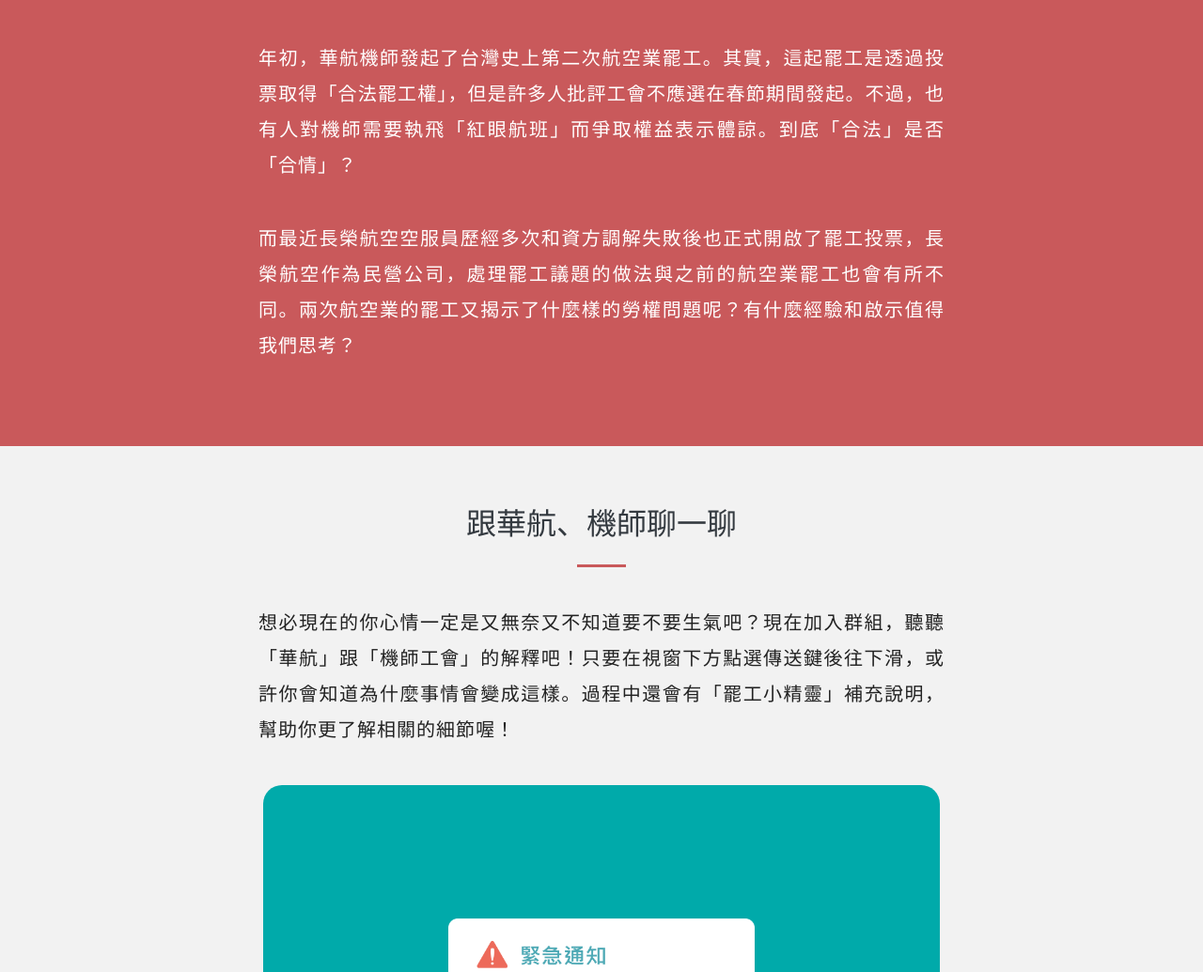
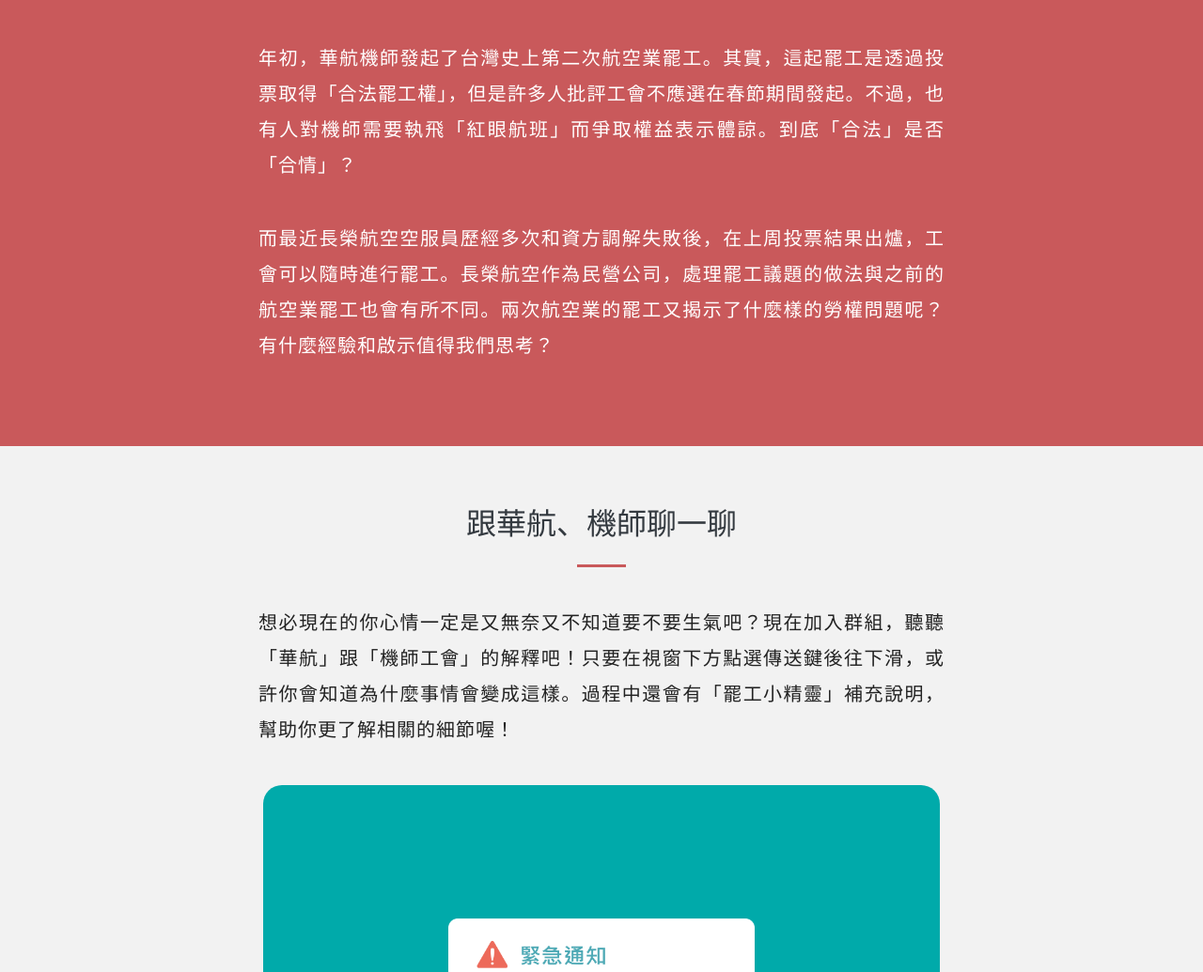
Before and after one commit to calumleung/china-airlines-industrial-action, a website with bundled scripts: page index.html in a window 1280 px wide. Shown: the part 861-1896 px from the top of the page at 94% size. Built offline with nearby package versions, Linux system fonts and the light colour scheme.

Commit message:
更新前言

```diff
--- a/index.html
+++ b/index.html
@@ -89,7 +89,7 @@
     <div class="row justify-content-center">
       <div class="col-lg-8 text-center">
         <p class="text-white mb-4">年初，華航機師發起了台灣史上第二次航空業罷工。其實，這起罷工是透過投票取得「合法罷工權」，但是許多人批評工會不應選在春節期間發起。不過，也有人對機師需要執飛「紅眼航班」而爭取權益表示體諒。到底「合法」是否「合情」？</p>
-        <p class="text-white mb-4">而最近長榮航空空服員歷經多次和資方調解失敗後也正式開啟了罷工投票，長榮航空作為民營公司，處理罷工議題的做法與之前的航空業罷工也會有所不同。兩次航空業的罷工又揭示了什麼樣的勞權問題呢？有什麼經驗和啟示值得我們思考？</p>
+        <p class="text-white mb-4">而最近長榮航空空服員歷經多次和資方調解失敗後，在上周投票結果出爐，工會可以隨時進行罷工。長榮航空作為民營公司，處理罷工議題的做法與之前的航空業罷工也會有所不同。兩次航空業的罷工又揭示了什麼樣的勞權問題呢？有什麼經驗和啟示值得我們思考？</p>
       </div>
     </div>
   </div>
```
